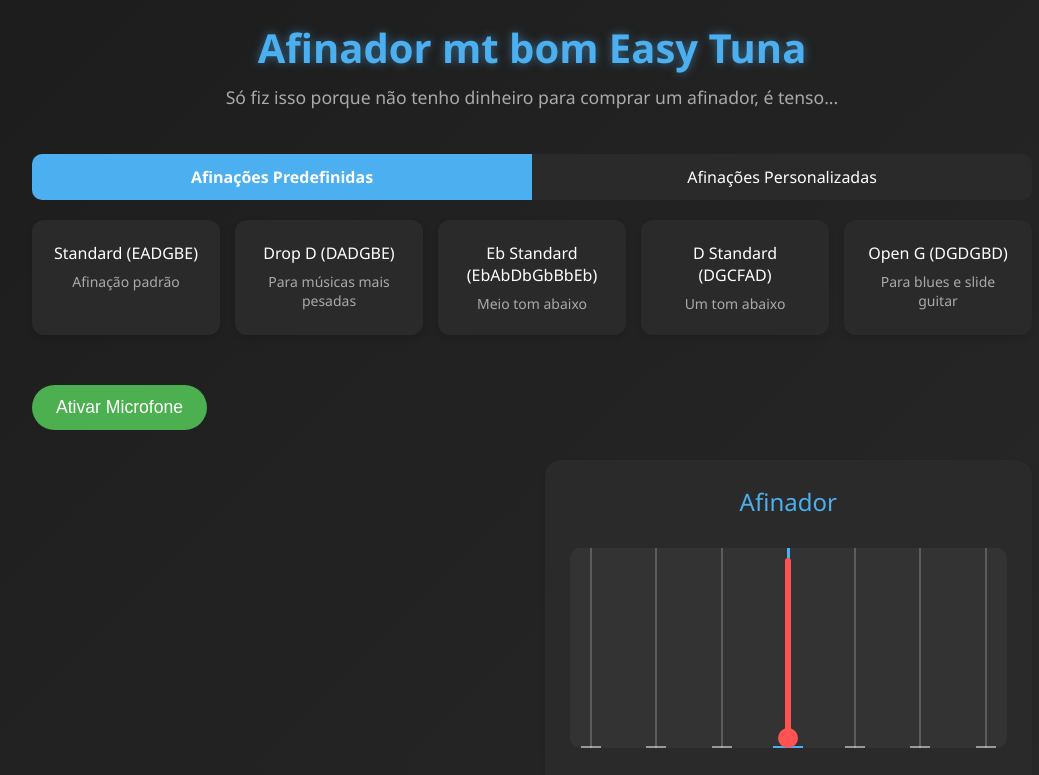
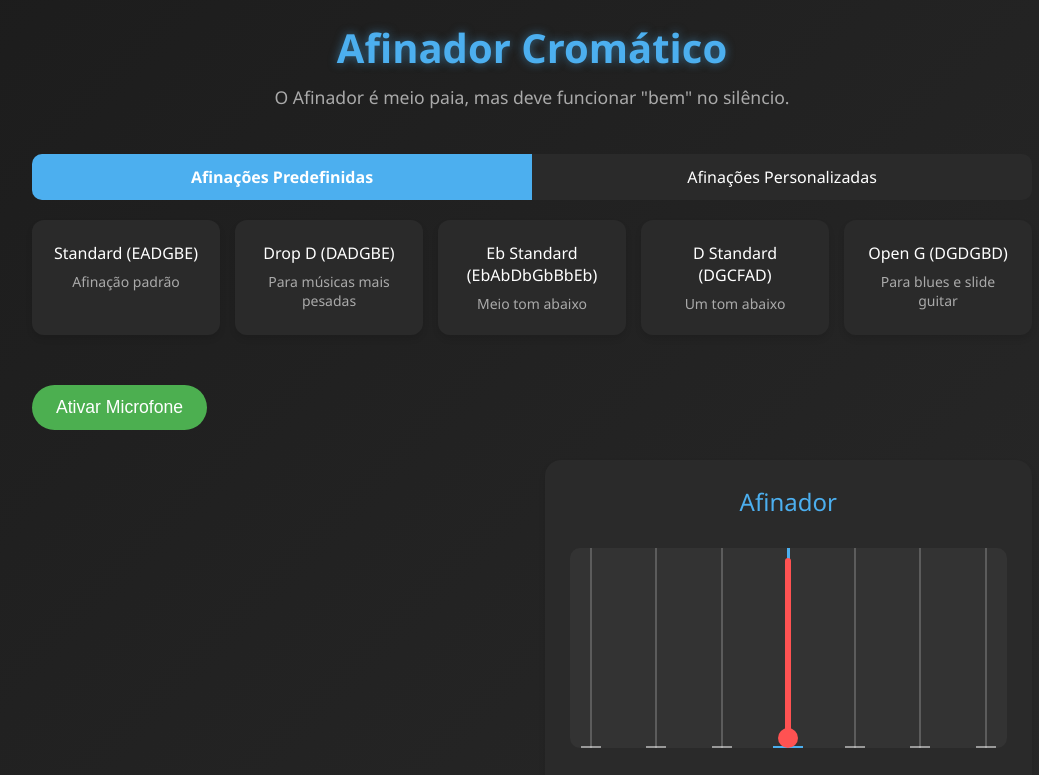
Before and after one commit to HariHertz/HariHertz.github.io, a plain HTML site: page index.html in a window 1280 px wide. Shown: the top 775 px of the page, without its empty margins (108-1147 px from the left). Drawn offline with nearby package versions, Linux system fonts and the light colour scheme.

Commit message:
Update index.html / mudanças de nome da página e título principal, também mudança de breve descrição.

```diff
--- a/index.html
+++ b/index.html
@@ -3,13 +3,13 @@
 <head>
   <meta charset="UTF-8">
   <meta name="viewport" content="width=device-width, initial-scale=1.0">
-  <title>Easy Tuna</title>
+  <title>Hartton</title>
   <link rel="stylesheet" href="style.css">
 </head>
 <body>
   <header>
-    <h1>Afinador mt bom Easy Tuna </h1>
-    <p class="subtitle">Só fiz isso porque não tenho dinheiro para comprar um afinador, é tenso...</p>
+    <h1>Afinador Cromático</h1>
+    <p class="subtitle">O Afinador é meio paia, mas deve funcionar "bem" no silêncio.</p>
   </header>
 
   <div class="container">
@@ -268,4 +268,5 @@
   <script src="https://cdn.jsdelivr.net/npm/chart.js"></script>
   <script src="script.js"></script>
 </body>
+
 </html>
```
